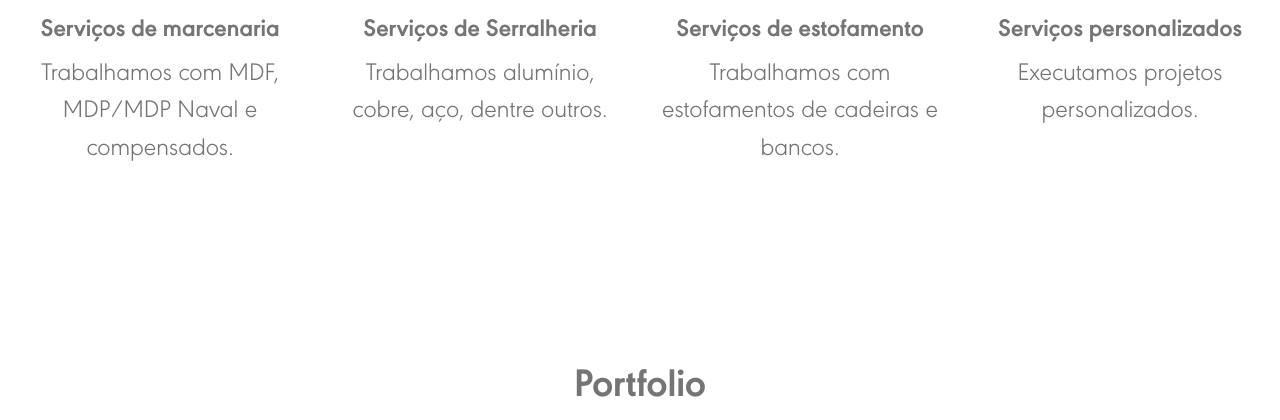
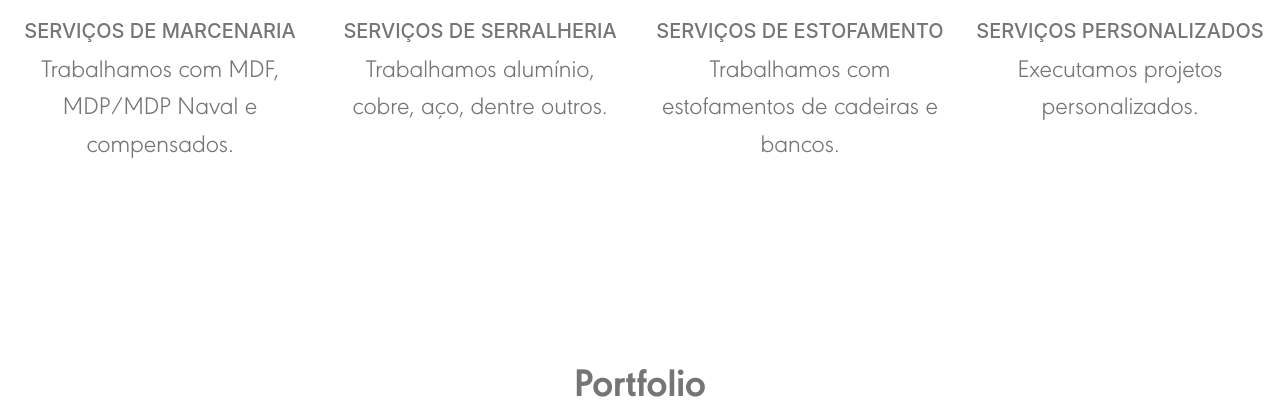
Before and after one commit to babipaula/06.arteto, a PHP site: page / in a window 1280 px wide. Shown: the part 2057-2477 px from the top of the page. Run offline with PHP 8.4, Linux system fonts and the light colour scheme.

Commit message:
Add files via upload

```diff
--- a/CSS/estilo.css
+++ b/CSS/estilo.css
@@ -218,7 +218,7 @@ h1,h2,h3,h4,h5{
     margin-bottom: 1rem;
 }
 
-#Produto h5{
+#Produto h5,h6{
     color: #757575;
 }
 
@@ -239,6 +239,14 @@ h1,h2,h3,h4,h5{
     background-image: url('../Imagens/Solucoes/personalizacao.jpg');
 }
 
+#whats{
+    position: fixed;
+    right: 0.5rem;
+    bottom: 0.5rem;
+    max-width: 3.5rem;
+    max-height: 3.5rem;
+}
+
 @media screen and (max-width:1024px){
 
     .conteudo{
--- a/index.html
+++ b/index.html
@@ -122,7 +122,7 @@
                             <div id="imagem_marcenaria" class="solucoesimg">
 
                             </div>
-                            <h5>Serviços de marcenaria</h5>
+                            <h6>SERVIÇOS DE MARCENARIA</h6>
 
                             <p>Trabalhamos com MDF, MDP/MDP Naval e compensados. </p>
                         </div>
@@ -132,7 +132,7 @@
                             <div id="imagem_serralheria" class="solucoesimg">
 
                             </div>
-                            <h5>Serviços de Serralheria</h5>
+                            <h6>SERVIÇOS DE SERRALHERIA</h6>
                             <p>Trabalhamos alumínio, cobre, aço, dentre outros. </p>
                         </div>
 
@@ -142,7 +142,7 @@
 
                             </div>
 
-                            <h5>Serviços de estofamento</h5>
+                            <h6>SERVIÇOS DE ESTOFAMENTO</h6>
 
                             <p>Trabalhamos com estofamentos de cadeiras e bancos. </p>
                         </div>
@@ -152,7 +152,7 @@
                             <div id="imagem_personalizados" class="solucoesimg">
 
                             </div>
-                            <h5>Serviços personalizados</h5>
+                            <h6>SERVIÇOS PERSONALIZADOS</h6>
 
                             <p>Executamos projetos personalizados. </p>
                         </div>
@@ -221,11 +221,21 @@
 
             </section> <!--Fim Serction Instagram-->
 
+
+
             <!--Section Rodape-->
             <section id="Rodape" class="menurodape row">
 
             </section><!--Fim Section Rodape-->
 
+            <div id="whats">
+
+                <a href="https://api.whatsapp.com/send?phone=551196778-2383">
+                  <img id="whats-img" class="img-fluid" src="Imagens/icones/whatsapp.svg">
+                </a>
+
+            </div>
+
         </body>
 
 
```
Also changed, not shown: Imagens/icones/whatsapp.svg (added).
